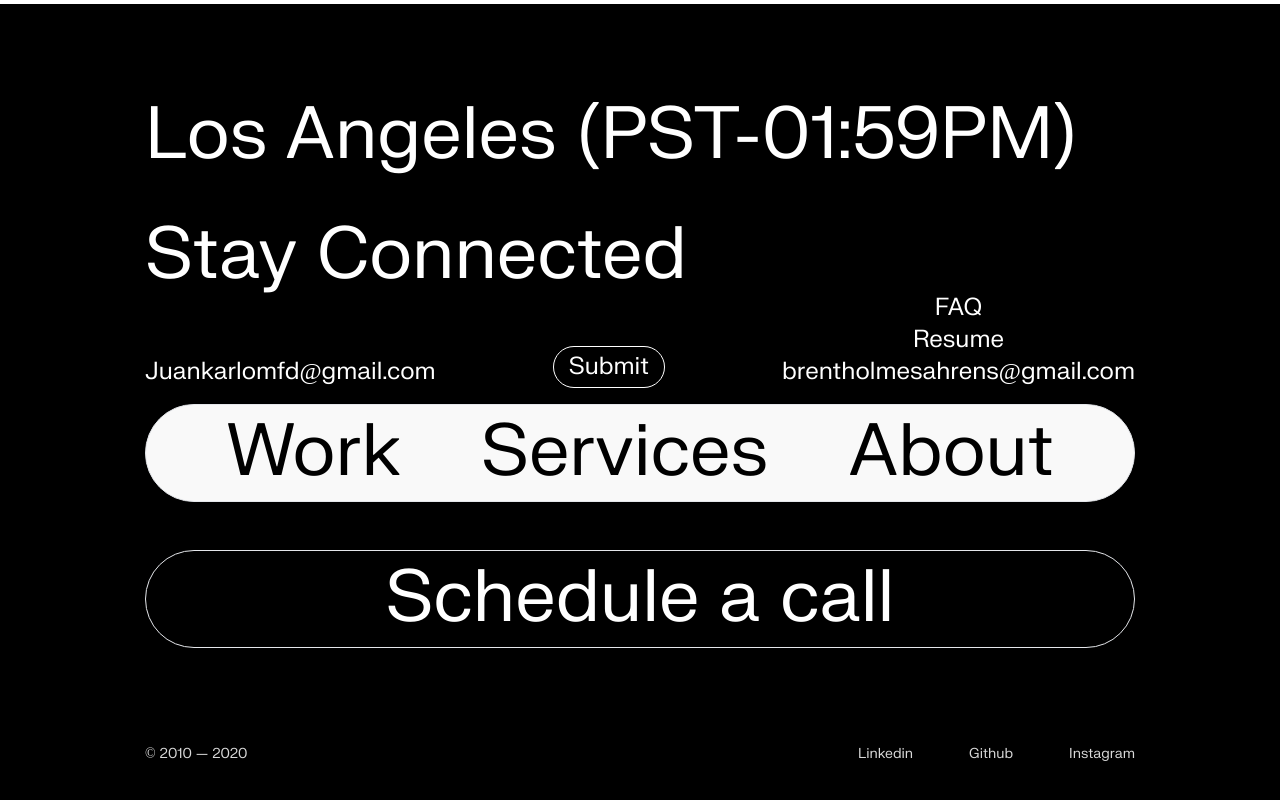
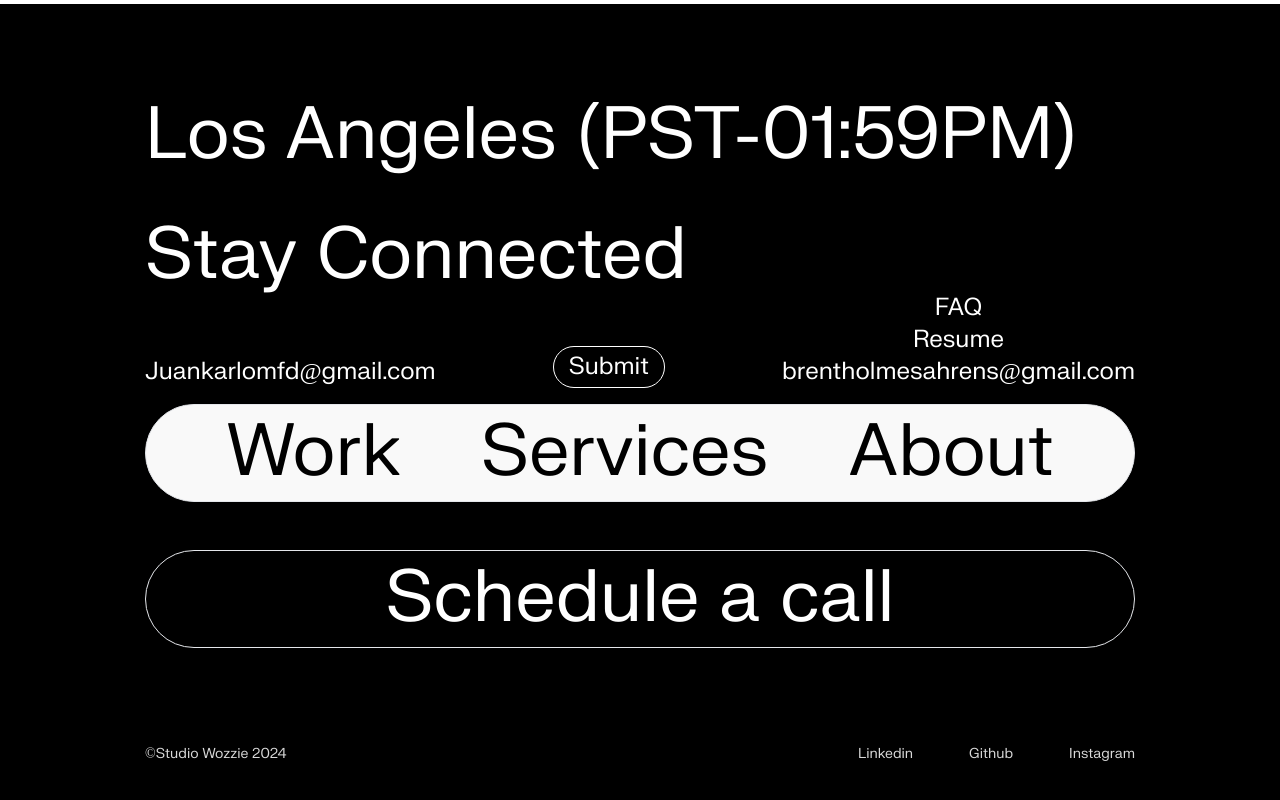
Before and after one commit to brentahrens1/brent-ahrens-portfolio-2024, a React (Create React App) app: page / in a window 1280 px wide. Shown: the part 956-1756 px from the top of the page. Built offline with nearby package versions, Linux system fonts and the light colour scheme.

Commit message:
remove hover from nav buttons

```diff
--- a/src/components/partials/footer/footer.tsx
+++ b/src/components/partials/footer/footer.tsx
@@ -36,7 +36,7 @@ const Footer = () => {
           </div>
           <div className="flex items-center justify-between mt-24">
             <div>
-              <p className="text-sm text-lightgray">© 2010 — 2020</p>
+              <p className="text-sm text-lightgray">©Studio Wozzie 2024</p>
             </div>
             <div className="flex items-center gap-14">
               <p className="text-sm text-lightgray">Linkedin</p>
--- a/src/components/partials/navigation/navbar.tsx
+++ b/src/components/partials/navigation/navbar.tsx
@@ -41,11 +41,11 @@ const Navbar = () => {
         <img src={close} alt="Close Icon" />
       </div>
       <div className={`flex items-center justify-between w-full relative ${isScrolled ? 'transition-opacity duration-200 ease-in-out opacity-0 -z-10' : 'transition-opacity duration-700 ease-in-out z-10'}`}>
-        <div className={`py-2 px-6 border drop-shadow-button rounded-3xl bg-offwhite cursor-pointer hover:drop-shadow-none transition-all ease-in-out ${isNavOpen ? ' ml-8' : ''}`}>
+        <div className={`py-2 px-6 border drop-shadow-button rounded-3xl bg-offwhite cursor-pointer transition-all ease-in-out ${isNavOpen ? ' ml-8' : ''}`}>
           <p className="text-2xl">Brent Ahrens</p>
         </div>
         <div className="flex items-center gap-14">
-          <div className="flex items-center gap-20 px-6 py-3 border rounded-3xl drop-shadow-button bg-offwhite cursor-pointer hover:drop-shadow-none transition-all">
+          <div className="flex items-center gap-20 px-6 py-3 border rounded-3xl drop-shadow-button bg-offwhite cursor-pointer transition-all">
             <div>
               <p className="text-sm">Work</p>
             </div>
@@ -56,7 +56,7 @@ const Navbar = () => {
               <p className="text-sm">About</p>
             </div>
           </div>
-          <div className="px-6 py-3 border drop-shadow-button rounded-3xl bg-offwhite cursor-pointer hover:drop-shadow-none transition-all">
+          <div className="px-6 py-3 border drop-shadow-button rounded-3xl bg-offwhite cursor-pointer transition-all">
             <p className="text-sm">Schedule a call</p>
           </div>
         </div>
```
